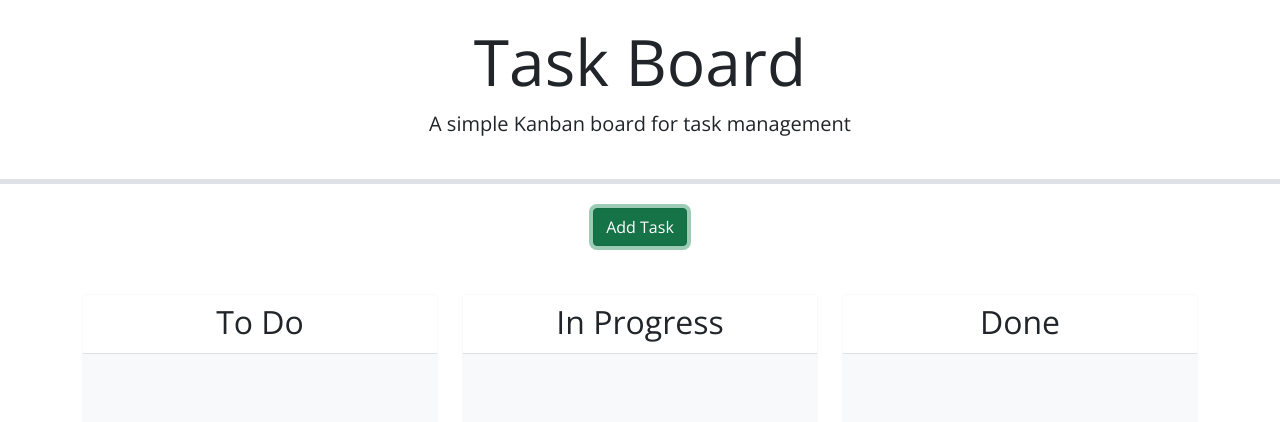
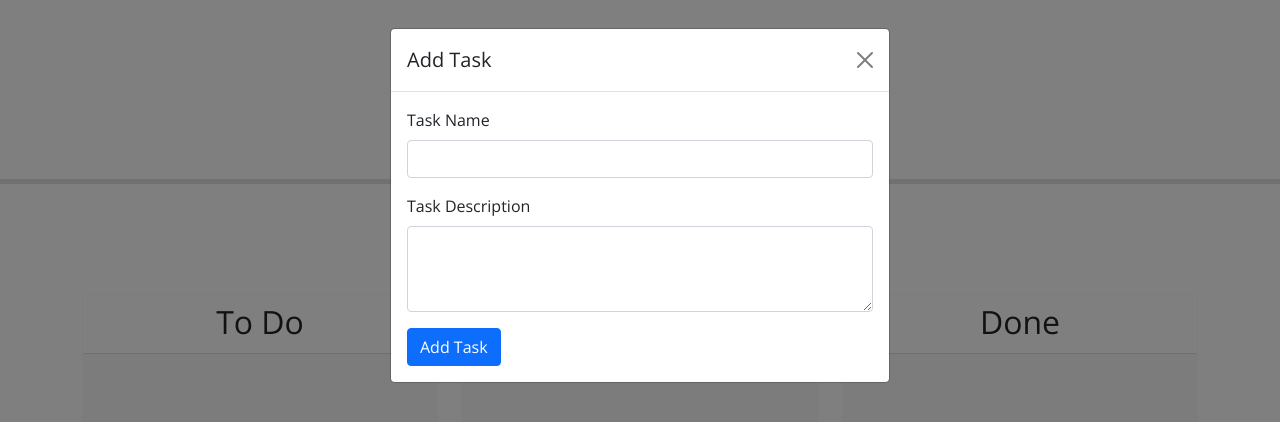
Before and after one commit to mine-mod/task-board, a plain HTML site: page index.html in a window 1280 px wide. Both pictures are taken after a click on the button "Add Task". Drawn offline with nearby package versions, Linux system fonts and the light colour scheme.

Commit message:
added the task modal

```diff
--- a/assets/js/script.js
+++ b/assets/js/script.js
@@ -1,6 +1,7 @@
 // Retrieve tasks and nextId from localStorage
 let taskList = JSON.parse(localStorage.getItem("tasks"));
 let nextId = JSON.parse(localStorage.getItem("nextId"));
+var myModal = new bootstrap.Modal(document.getElementById('taskModal'));
 
 // Todo: create a function to generate a unique task id
 function generateTaskId() {
--- a/index.html
+++ b/index.html
@@ -22,7 +22,30 @@
   </header>
   <div class="container">
     <div class="text-center mb-5">
-      <button class="btn btn-success" data-bs-toggle="modal" data-bs-target="#formModal">Add Task</button>
+      <button class="btn btn-success" data-bs-toggle="modal" data-bs-target="#taskModal">Add Task</button>
+    </div>
+    <div class="modal fade" id="taskModal" tabindex="-1" aria-labelledby="taskModalLabel" aria-hidden="true">
+      <div class="modal-dialog">
+        <div class="modal-content">
+          <div class="modal-header">
+            <h5 class="modal-title" id="taskModalLabel">Add Task</h5>
+            <button type="button" class="btn-close" data-bs-dismiss="modal" aria-label="Close"></button>
+          </div>
+          <div class="modal-body">
+            <form>
+              <div class="mb-3">
+                <label for="taskName" class="form-label">Task Name</label>
+                <input type="text" class="form-control" id="taskName" required>
+              </div>
+              <div class="mb-3">
+                <label for="taskDescription" class="form-label">Task Description</label>
+                <textarea class="form-control" id="taskDescription" rows="3"></textarea>
+              </div>
+              <button type="submit" class="btn btn-primary">Add Task</button>
+            </form>
+          </div>
+        </div>
+      </div>
     </div>
     <!-- Todo: Create a modal with a form to add tasks -->
     <div class="row swim-lanes text-center justify-content-between">
```
